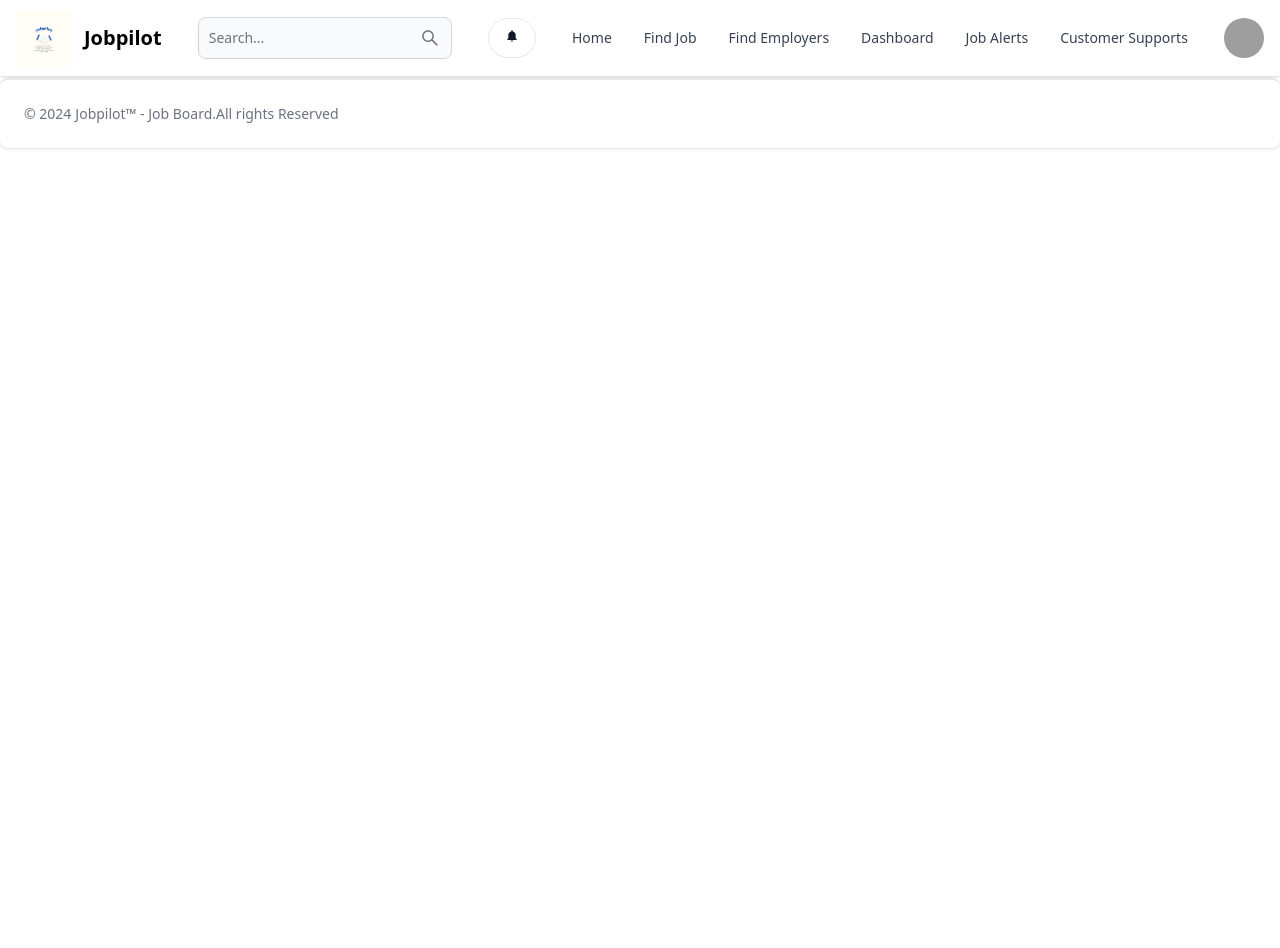
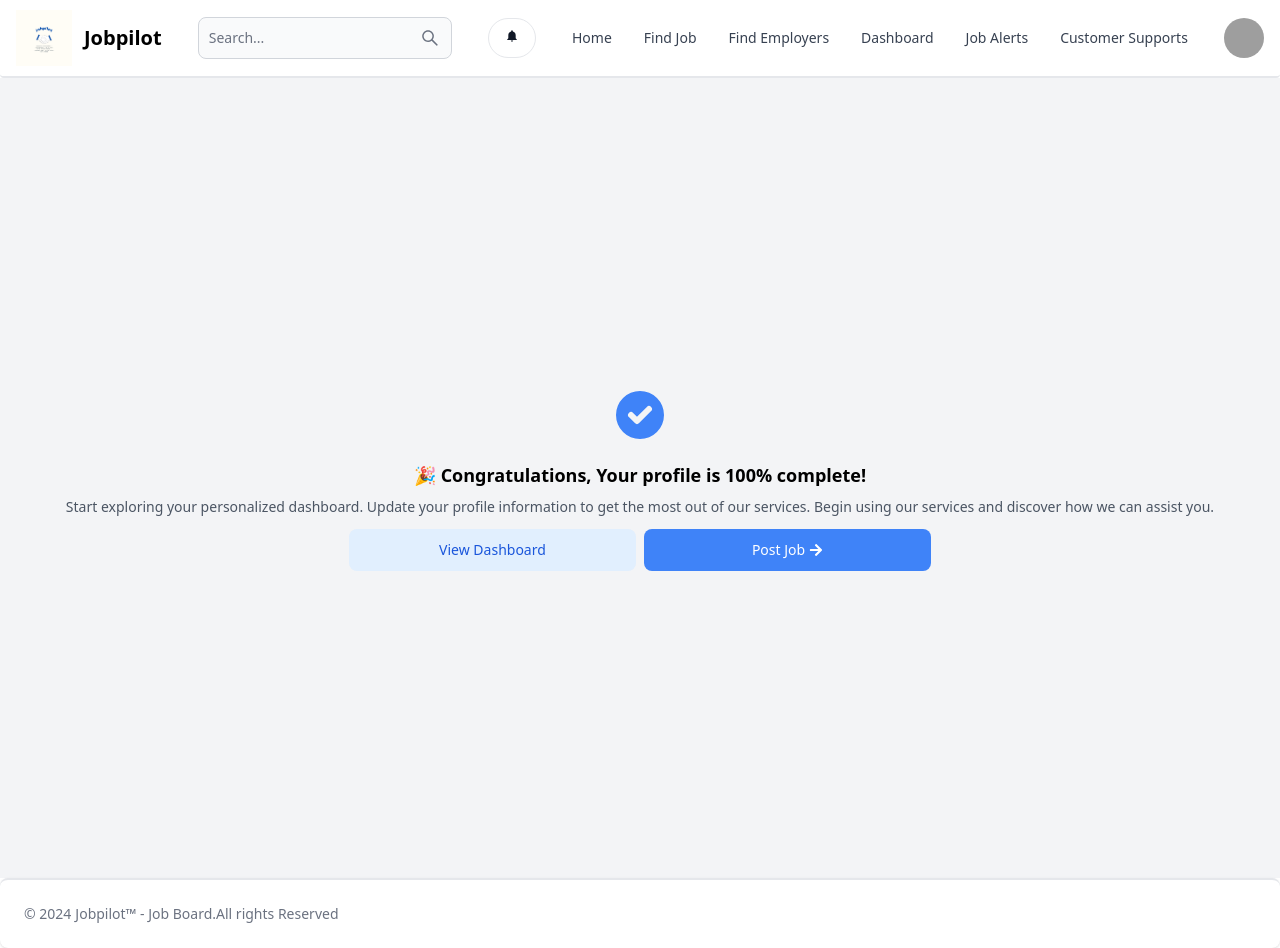
Before and after one commit to Sameemadhu16/Job-Listings, a React (Vite) app in the folder client/: page /finish in a window 1280 px wide. Before the commit the page ends 800 px from the top, so only its background shows below. Built offline with nearby package versions, Linux system fonts and the light colour scheme; grey boxes are pictures that could not be loaded.

Commit message:
create finish page

```diff
--- a/client/src/App.jsx
+++ b/client/src/App.jsx
@@ -11,6 +11,7 @@ import PosterCompanyInfo from './pages/Poster.CompanyInfo';
 import PosterFountInfo from './pages/Poster.Found-Info';
 import PosterSocailMediaInfo from './pages/Poster.SocailMediaInfo';
 import Contact from './pages/Contact';
+import Finish from './pages/Finish';
 
 export default function App() {
   return <BrowserRouter>
@@ -25,6 +26,7 @@ export default function App() {
     <Route path='/found-info' element={<PosterFountInfo/>}/>
     <Route path='/social-info' element={<PosterSocailMediaInfo/>}/>
     <Route path='/contact' element={<Contact/>}/>
+    <Route path='/finish' element={<Finish/>}/>
   </Routes>
   <Footer/>
 </BrowserRouter>
--- a/client/src/pages/Contact.jsx
+++ b/client/src/pages/Contact.jsx
@@ -5,7 +5,7 @@ import { IoIosCloseCircle } from "react-icons/io";
 
 export default function PosterCompanyInfo() {
   return (
-    <div className='p-3 max-w-3xl mx-auto min-h-screen'>
+    <div className='p-3 max-w-3xl mx-auto min-h-screen bg-gray-100'>
     <form className="flex flex-col flex-wrap gap-4 m-10" >
         <h1 className='text-3xl font-bold'>
             Contact :
--- /dev/null
+++ b/client/src/pages/Finish.jsx
@@ -0,0 +1,30 @@
+import React from 'react';
+import { HiCheckCircle } from "react-icons/hi";
+import { FaArrowRight } from 'react-icons/fa';
+import { Button } from 'flowbite-react';
+
+export default function Finish() {
+  return (
+    <div className='min-h-screen flex items-center justify-center bg-gray-100'>
+      <div className='text-center'>
+        <HiCheckCircle className='text-6xl text-blue-500 mx-auto' />
+        <p className='text-lg font-semibold mt-4'>🎉 Congratulations, Your profile is 100% complete!</p>
+        <p className='text-sm text-gray-600 mt-2'>
+          Start exploring your personalized dashboard. Update your profile information to get the most out of our services. Begin using our services and discover how we can assist you.
+        </p>
+        <div className='flex flex-row gap-2 justify-center mt-3'>
+            <Button className='bg-blue-100 text-blue-700 w-1/4 text-center'>
+                View Dashboard
+            </Button>
+            <Button className='bg-blue-500 text-white w-1/4 text-center'>
+                <div className='flex items-center gap-1'>
+                Post Job
+                <FaArrowRight/>
+                </div>
+            </Button>
+
+        </div>
+      </div>
+    </div>
+  );
+}
--- a/client/src/pages/Poster.CompanyInfo.jsx
+++ b/client/src/pages/Poster.CompanyInfo.jsx
@@ -4,7 +4,7 @@ import { FaArrowRight } from "react-icons/fa";
 
 export default function PosterCompanyInfo() {
   return (
-    <div className='p-3 max-w-3xl mx-auto min-h-screen'>
+    <div className='p-3 max-w-3xl mx-auto min-h-screen bg-gray-100'>
     <form className="flex flex-col gap-4 mt-3" >
       <h1 className='text-3xl font-bold'>
           Logo & Banner image :
--- a/client/src/pages/Poster.Found-Info.jsx
+++ b/client/src/pages/Poster.Found-Info.jsx
@@ -4,7 +4,7 @@ import { FaArrowRight } from "react-icons/fa";
 
 export default function PosterCompanyInfo() {
   return (
-    <div className='p-3 max-w-3xl mx-auto min-h-screen'>
+    <div className='p-3 max-w-3xl mx-auto min-h-screen bg-gray-100'>
     <form className="flex flex-col flex-wrap gap-4 m-10" >
         <h1 className='text-3xl font-bold'>
             Found Info :
--- a/client/src/pages/Poster.SocailMediaInfo.jsx
+++ b/client/src/pages/Poster.SocailMediaInfo.jsx
@@ -5,7 +5,7 @@ import { IoIosCloseCircle } from "react-icons/io";
 
 export default function PosterCompanyInfo() {
   return (
-    <div className='p-3 max-w-3xl mx-auto min-h-screen'>
+    <div className='p-3 max-w-3xl mx-auto min-h-screen bg-gray-100'>
     <form className="flex flex-col flex-wrap gap-4 m-10" >
         <h1 className='text-3xl font-bold'>
             Social Media Profile :
```
